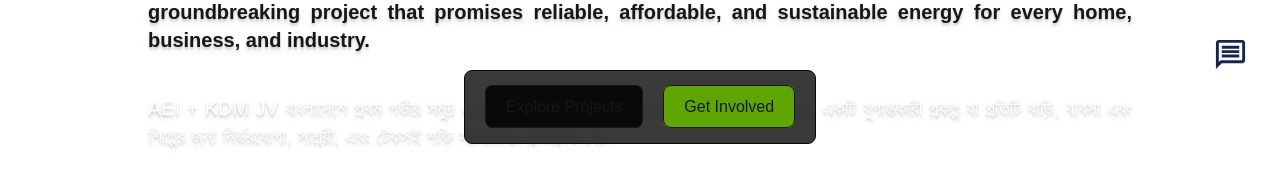
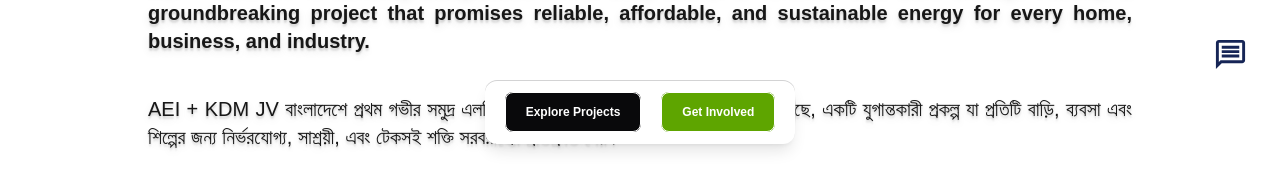
Before and after one commit to iamzehan/AEI-KDM-JointVenture, a Next.js app: page / in a window 1280 px wide. Shown: the part 656-846 px from the top of the page. Built offline with nearby package versions, Linux system fonts and the light colour scheme; a web font is replaced by a local one.

Commit message:
update(iamzehan): Minor design changes

```diff
--- a/src/components/Navbar/nav-bar.tsx
+++ b/src/components/Navbar/nav-bar.tsx
@@ -22,7 +22,7 @@ export default function Navbar() {
   };
 
   return (
-    <nav className="sticky top-0 z-50 dark:bg-white flex justify-between items-center p-2 md:py-4">
+    <nav className="sticky top-0 z-50 bg-white md:border-b md:border-gray-200 flex justify-between items-center p-2 md:py-4">
       {/* Brand */}
       <div className="flex items-center gap-2">
         {/* Logo */}
@@ -74,7 +74,7 @@ export default function Navbar() {
       {/* Mobile Menu */}
       <div
         className={clsx(
-          "absolute my-1 top-full right-1 w-50 bg-zinc-950/50 border border-transparent backdrop-blur-lg flex flex-col items-center inset-shadow-2xs inset-shadow-zinc-200 md:hidden transform origin-top transition-all duration-500 overflow-hidden z-40 rounded-lg list-none",
+          "absolute my-1 top-full right-1 w-50 bg-zinc-500/50 backdrop-blur-lg flex flex-col items-center shadow-lg md:hidden transform origin-top transition-all duration-500 overflow-hidden z-40 rounded-lg list-none",
           {
             // Closed: hidden with delayed opacity if clicked
             "opacity-0 scale-0 translate-x-100 pointer-events-none transition-delay-[200ms]":
--- a/src/components/home/description.tsx
+++ b/src/components/home/description.tsx
@@ -15,7 +15,7 @@ export default function Description({font}: Text) {
       <p
         className={clsx(
           [font.className],
-          ["text-xl md:text-white md:text-shadow-lg"]
+          ["text-xl md:text-shadow-lg"]
         )}
       >
         {description.ban}
--- a/src/components/home/quick-nav.tsx
+++ b/src/components/home/quick-nav.tsx
@@ -9,15 +9,24 @@ export default function QuickNav() {
   return (
     <div
       className="z-50 sticky py-6 px-5
-        rounded-lg border-1 border-zinc-950
-        bottom-0 top-auto bg-zinc-950/80
+        rounded-full
+        bottom-0 top-auto dark:bg-zinc-950/80
         backdrop-blur-xs flex justify-between
         self-center gap-5
+        inset-shadow-2xs inset-shadow-zinc-800/20
+        shadow-lg
+        text-xs font-bold
+
+        md:bg-white
+        md:dark:bg-zinc-950
+        md:rounded-xl
         "
     >
       <Link href="/projects" onClick={handleLinkClick}>
         <span
-          className="transition-color
+          className="
+        text-white
+        transition-color
         duration-500
         bg-zinc-950
         hover:text-lime-600
@@ -30,7 +39,9 @@ export default function QuickNav() {
       </Link>
       <Link href="#" onClick={handleLinkClick}>
         <span
-          className="bg-lime-600
+        className="
+        text-white
+        bg-lime-600
         px-5 py-2
         rounded
         hover:bg-zinc-950
```
